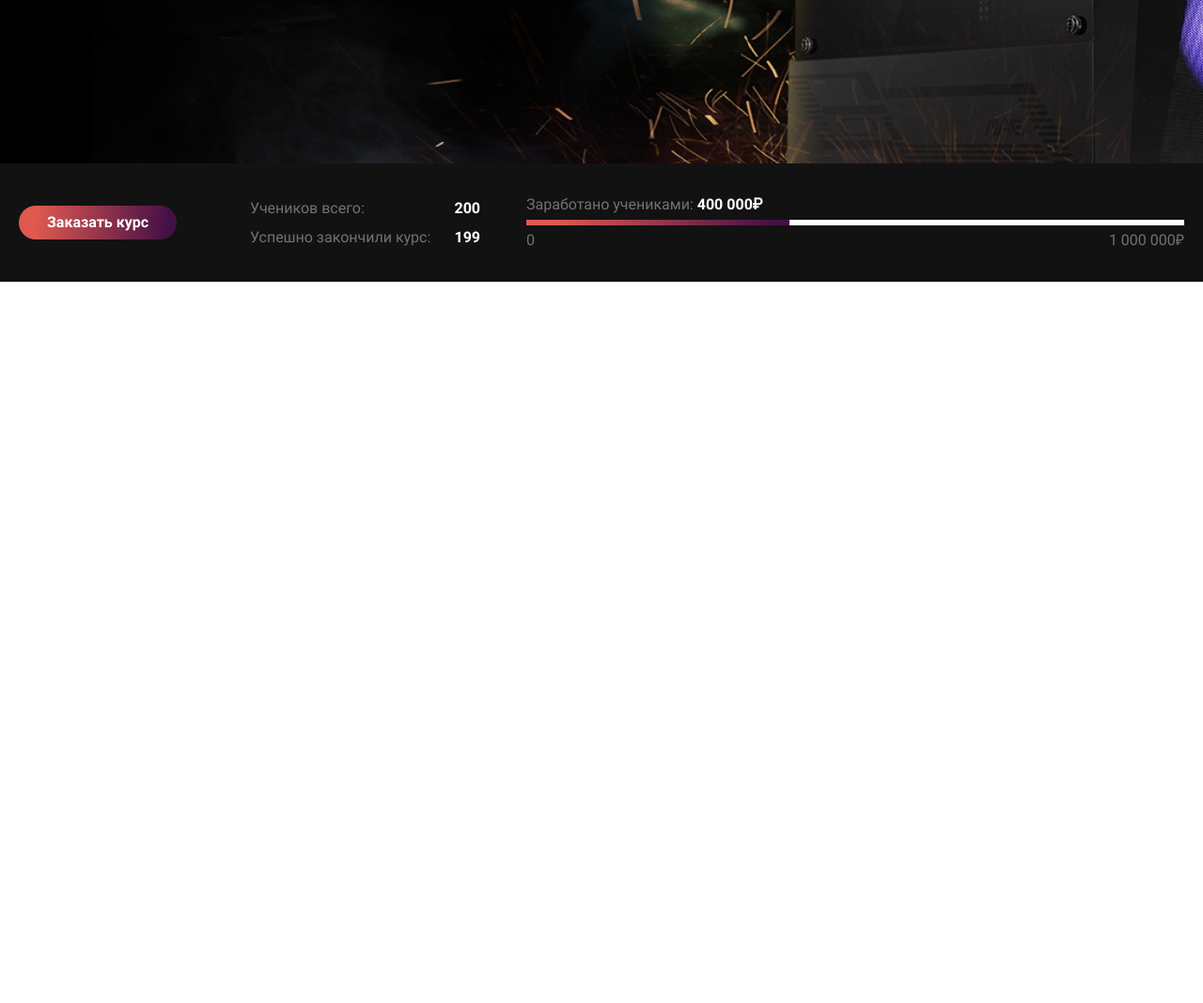
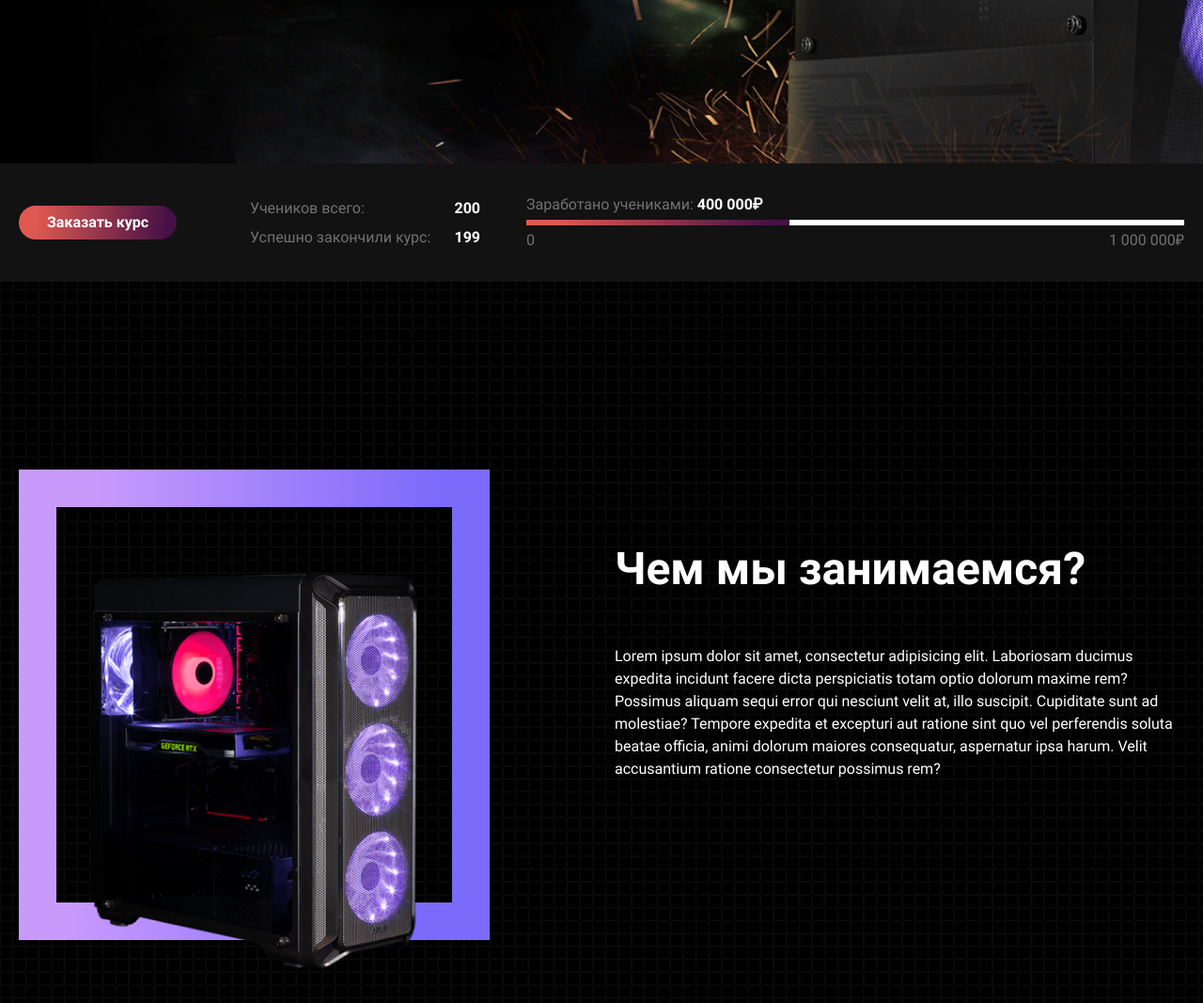
Before and after one commit to cahektpx1990/Landing_PC-Assembly, a website: page src/index.html in a window 1280 px wide. Shown: the part 638-1706 px from the top of the page at 94% size. Before the commit the page ends 938 px from the top, so only its background shows below. Drawn offline with Linux system fonts and the light colour scheme.

Commit message:
added section about

```diff
--- a/src/assets/scss/base/_default.scss
+++ b/src/assets/scss/base/_default.scss
@@ -3,6 +3,8 @@ html {
 }
 
 body {
+  background: url(../img/main/bg-pattern.png);
+  background-size: 15%;
 
   &.content-hidden {
     overflow: hidden;
--- a/src/assets/scss/base/_grid.scss
+++ b/src/assets/scss/base/_grid.scss
@@ -31,7 +31,7 @@ $breakpoints: (
 }
 
 @mixin size($size) {
-  width: calc(100% * $size - var(--gutter) * 2);
+  width: calc(100% * #{$size} - var(--gutter) * 2);
 
 }
 
@@ -42,12 +42,9 @@ $breakpoints: (
   margin-right: calc(var(--gutter) * -1);
 }
 
-/*
 @mixin offset($size) {
-  margin-left: calc(100% * $size - var(--gutter));
+  margin-left: calc(100% * #{$size} - var(--gutter));
 }
-
-*/
 
 .container {
   max-width: var(--content-width);
--- /dev/null
+++ b/src/assets/scss/layout/_about.scss
@@ -0,0 +1,66 @@
+.about {
+
+  &__row {
+    padding-top: 200px;
+    padding-bottom: 120px;
+  }
+
+  &__bg-block {
+    position: relative;
+    @include col();
+    @include size(5/12);
+    height: 501px;
+    max-width: 501px;
+    border: 40px solid transparent;
+    border-image: var(--bg-purple);
+    -moz-border-image: var(--bg-purple);
+    -webkit-border-image: var(--bg-purple);
+    border-image-slice: 1;
+
+    @include breakpoint(md) {
+      @include size(1);
+
+      margin-left: auto;
+      margin-right: auto;
+    }
+
+    @include breakpoint(sm) {
+      height: 0;
+      padding-bottom: 80%;
+    }
+  }
+
+  &__img {
+    width: auto;
+    position: absolute;
+    top: 70px;
+  }
+
+  &__text {
+    @include col();
+    @include size(7/12);
+    padding-left: 109px;
+    color: var(--color-white);
+
+    @include breakpoint(md) {
+      @include size(1);
+      padding-left: 0;
+    }
+  }
+
+  &__title {
+    font-style: normal;
+    font-weight: bold;
+    font-size: 48px;
+    line-height: 150%;
+    margin-top: 70px;
+    margin-bottom: 45px;
+      }
+
+  &__subtitle {
+    font-style: normal;
+    font-weight: normal;
+    font-size: 16px;
+    line-height: 150%;
+  }
+}
--- a/src/assets/scss/layout/_global.scss
+++ b/src/assets/scss/layout/_global.scss
@@ -1,4 +1,5 @@
 @import './header';
 @import './promo';
 @import './income';
+@import './about';
 @import './footer';
--- a/src/assets/scss/layout/_header.scss
+++ b/src/assets/scss/layout/_header.scss
@@ -182,7 +182,7 @@
 
   &__cta {
     font-weight: normal;
-    background: linear-gradient(94.26deg, #C89AFC 9.51%, #7C6AFA 90.23%);
+    background: var(--bg-purple);
 
     @include breakpoint(md) {
       position: relative;
--- a/src/assets/scss/utils/_variables.scss
+++ b/src/assets/scss/utils/_variables.scss
@@ -8,6 +8,7 @@ $slow: 0.5s;
   --bg-body: #000000;
   --color-white: white;
   --color-bg-header: #000000;
+  --bg-purple: linear-gradient(94.26deg, #C89AFC 9.51%, #7C6AFA 90.23%);
 }
 
 img {
--- a/src/index.html
+++ b/src/index.html
@@ -153,6 +153,20 @@
         </div>
       </section>
     </section>
+    <section class="about">
+      <div class="container">
+        <div class="about__row row">
+          <div class="about__bg-block">
+            <img src="./assets/img/about/pc.png" alt="" class="about__img">
+          </div>
+          <div class="about__text">
+            <h3 class="about__title">Чем мы занимаемся?</h3>
+            <p class="about__subtitle">Lorem ipsum dolor sit amet, consectetur adipisicing elit. Laboriosam ducimus expedita incidunt facere dicta perspiciatis totam optio dolorum maxime rem? Possimus aliquam sequi error qui nesciunt velit at, illo suscipit.
+            Cupiditate sunt ad molestiae? Tempore expedita et excepturi aut ratione sint quo vel perferendis soluta beatae officia, animi dolorum maiores consequatur, aspernatur ipsa harum. Velit accusantium ratione consectetur possimus rem?</p>
+          </div>
+        </div>
+      </div>
+    </section>
   </main>
   <script src="./assets/js/index.min.js"></script>
 </body>
```
Also changed, not shown: src/assets/css/style.min.css, src/assets/img/about/pc.png (added), src/assets/img/main/bg-pattern.png (added), src/assets/js/index.min.js, 1 other file.
